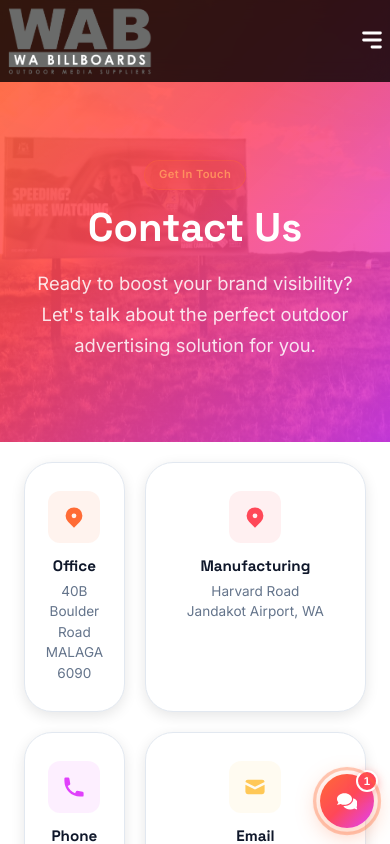
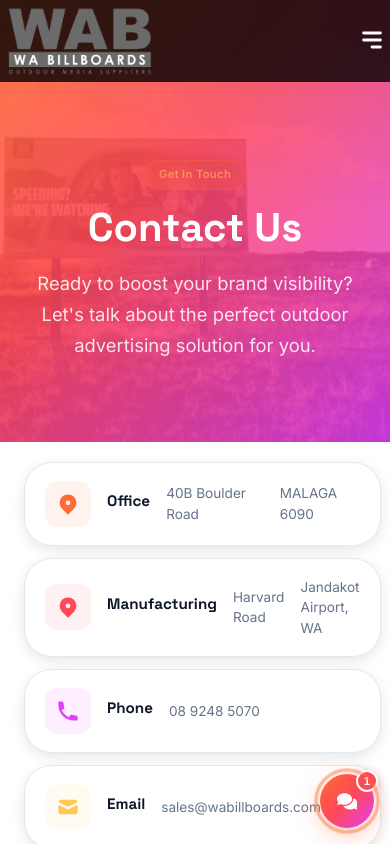
Before and after one commit to sherazhunzai1/wa-billboards, a React (Vite) app: page /contact in a window 390 px wide. Shown: the top 844 px of the page. Built offline with nearby package versions, Linux system fonts and the light colour scheme.

Commit message:
fix: make contact info cards full-width on mobile
Cards now stack single-column with a horizontal layout (icon left,
text right) on screens ≤600px so they use the full available width
instead of being cramped in a 2-column grid.

https://claude.ai/code/session_013Mgm7HeNodRPLsfgjNxVKM

```diff
--- a/src/pages/Contact.css
+++ b/src/pages/Contact.css
@@ -303,7 +303,27 @@
 
 @media (max-width: 600px) {
   .contact-info__grid {
-    grid-template-columns: 1fr 1fr;
+    grid-template-columns: 1fr;
+    gap: 12px;
+  }
+
+  .contact-info__card {
+    display: flex;
+    align-items: center;
+    gap: 16px;
+    text-align: left;
+    padding: 18px 20px;
+  }
+
+  .contact-info__icon {
+    margin: 0;
+    flex-shrink: 0;
+    width: 46px;
+    height: 46px;
+  }
+
+  .contact-info__card:hover {
+    transform: translateY(-4px);
   }
 
   .contact-form__row {
```
